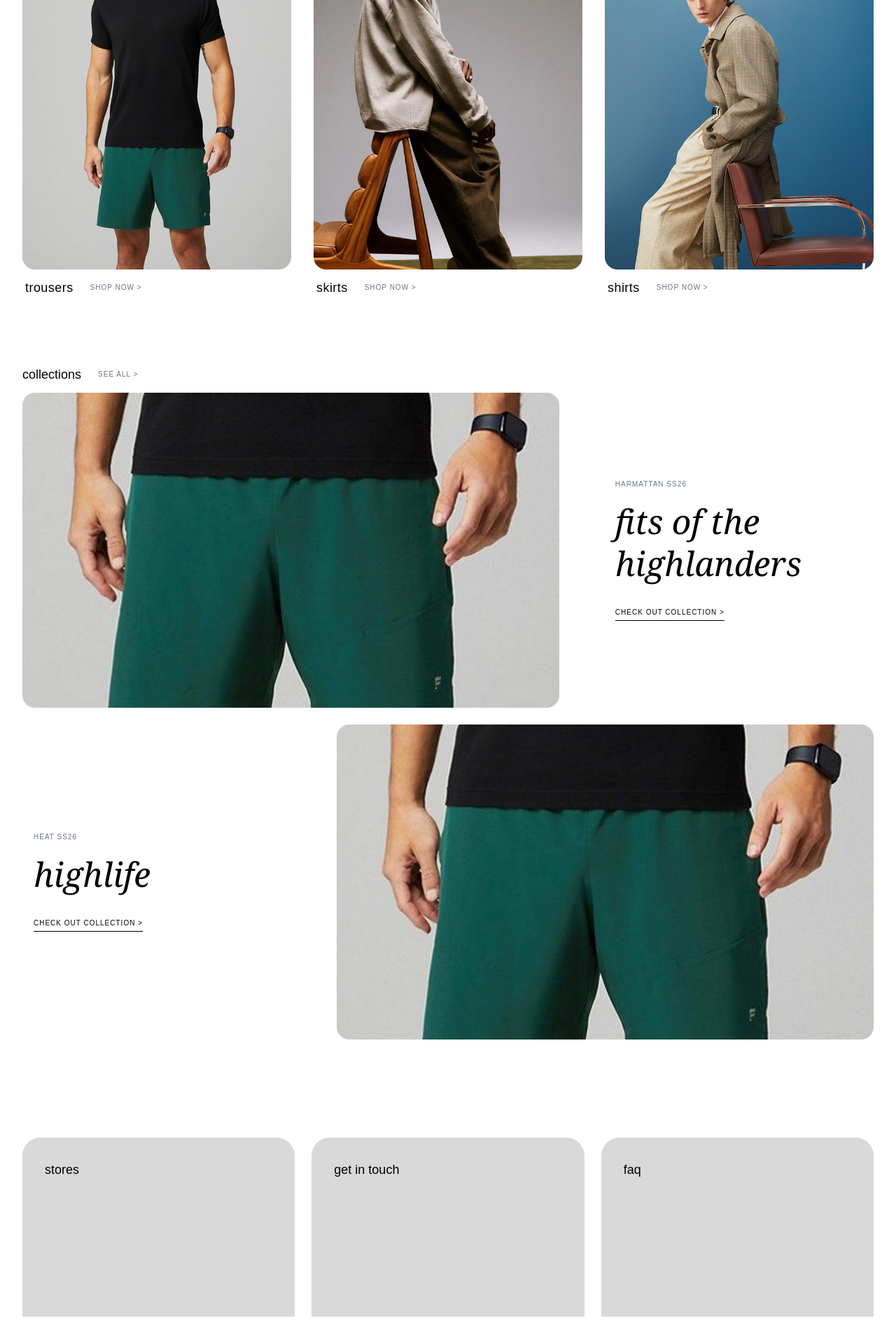
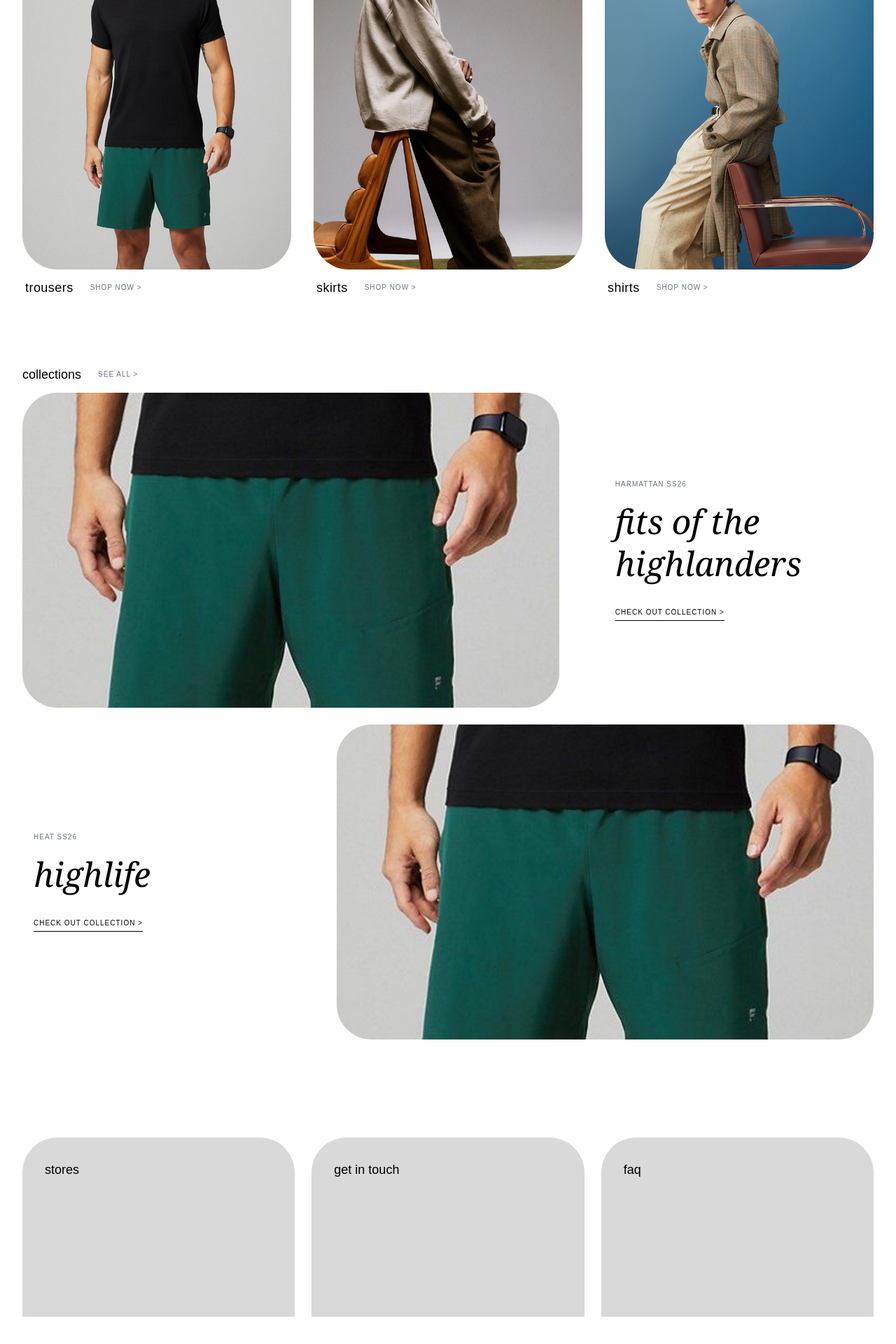
Before and after one commit to ifubaraboye/temis, a React (Vite) app: page / in a window 1280 px wide. Shown: the part 870-2790 px from the top of the page at 70% size. Built offline with nearby package versions, Linux system fonts and the light colour scheme; a web font is replaced by a local one.

Commit message:
added more roundedness to panel

```diff
--- a/src/App.tsx
+++ b/src/App.tsx
@@ -90,7 +90,7 @@ interface CategoryCardProps {
 const CategoryCard = ({ title, image }: CategoryCardProps) => {
   return (
     <div className="flex flex-col gap-3 group cursor-pointer">
-      <div className="relative overflow-hidden rounded-2xl aspect-[3/4] w-full">
+      <div className="relative overflow-hidden rounded-[50px] aspect-[3/4] w-full">
         <img
           src={image}
           alt={title}
@@ -128,7 +128,7 @@ interface FeatureRowProps {
 
 const FeatureRow = ({ reversed = false, image, title, subtitle }: FeatureRowProps) => (
   <div className={`flex flex-col ${reversed ? 'md:flex-row-reverse' : 'md:flex-row'} gap-8 md:gap-16 items-center py-3`}>
-    <div className="w-full md:w-2/3 relative group overflow-hidden rounded-2xl">
+    <div className="w-full md:w-2/3 relative group overflow-hidden rounded-[50px]">
       <img src={image} alt={title} className="w-full h-[400px] md:h-[450px] object-cover transition-transform duration-700 group-hover:scale-105" />
     </div>
     <div className="w-full md:w-1/3 flex flex-col items-center md:items-start text-center md:text-left px-4">
@@ -158,14 +158,14 @@ const InfoGrid = () => (
   <section className="py-20 px-4 md:px-8">
     <div className="w-full">
       <div className="grid grid-cols-1 md:grid-cols-3 gap-6">
-        <Link to="/stores" className="bg-[#D9D9D9] rounded-t-4xl p-8 h-64 flex flex-col justify-between group cursor-pointer hover:bg-gray-200 transition-colors">
+        <Link to="/stores" className="bg-[#D9D9D9] rounded-t-[50px] p-8 h-64 flex flex-col justify-between group cursor-pointer hover:bg-gray-200 transition-colors">
           <span className="text-lg font-medium lowercase">stores</span>
           <div className="w-8 h-8 rounded-full border border-black flex items-center justify-center opacity-0 group-hover:opacity-100 transition-all transform translate-y-2 group-hover:translate-y-0">
             <ArrowRight size={14} />
           </div>
         </Link>
         {['get in touch', 'faq'].map((item) => (
-          <div key={item} className="bg-[#D9D9D9] rounded-t-4xl p-8 h-64 flex flex-col justify-between group cursor-pointer hover:bg-gray-200 transition-colors">
+          <div key={item} className="bg-[#D9D9D9] rounded-t-[50px] p-8 h-64 flex flex-col justify-between group cursor-pointer hover:bg-gray-200 transition-colors">
             <span className="text-lg font-medium lowercase">{item}</span>
             <div className="w-8 h-8 rounded-full border border-black flex items-center justify-center opacity-0 group-hover:opacity-100 transition-all transform translate-y-2 group-hover:translate-y-0">
               <ArrowRight size={14} />
```
